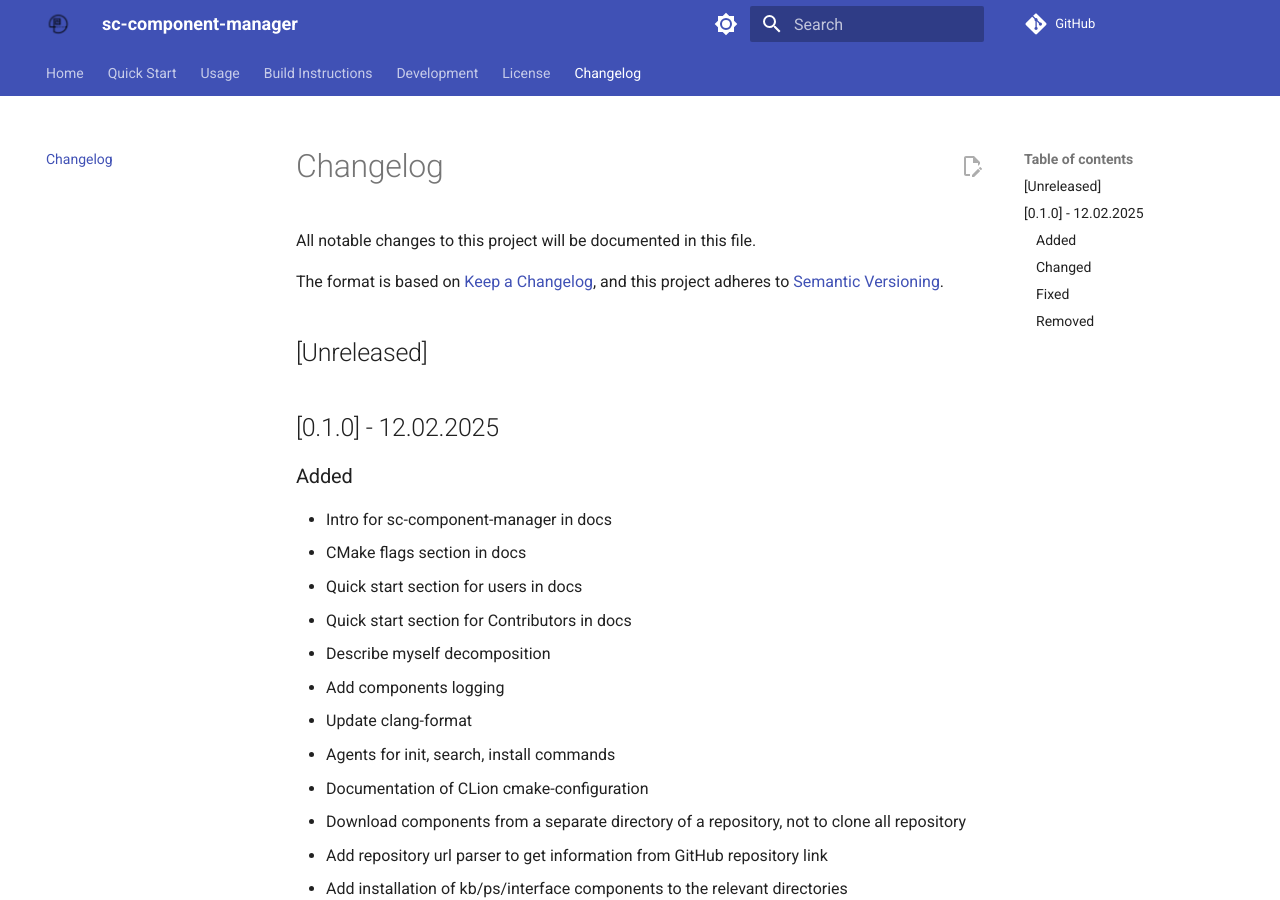
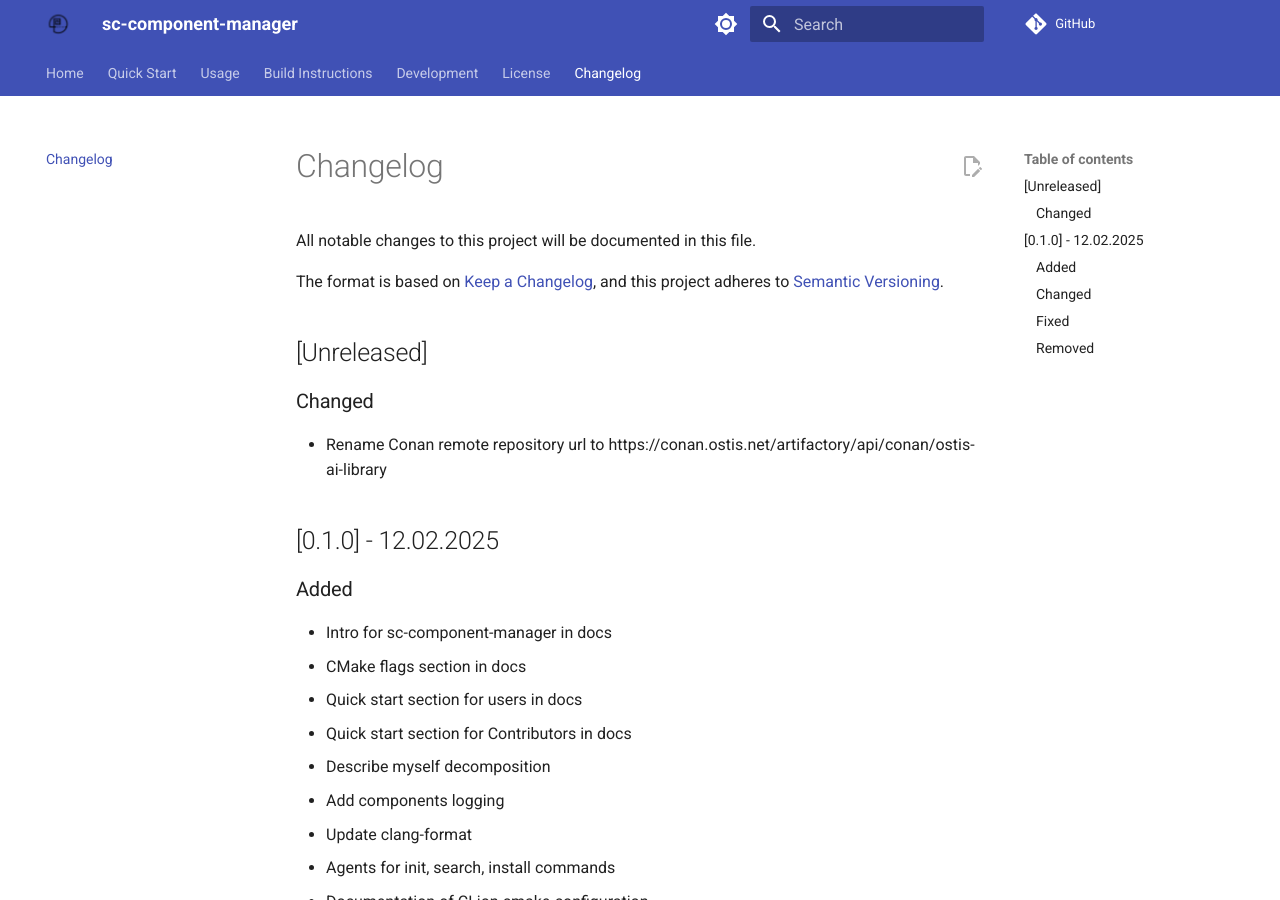
Before and after one commit to ostis-ai/sc-component-manager, an MkDocs documentation site: the page built from docs/changelog.md, in a window 1280 px wide and 900 px high. Built offline with MkDocs 1.6.1 and Material for MkDocs 9.7.7, drawn with Linux system fonts in a browser that asks for light colours; comment, search, counter and statistics services are not loaded.

Commit message:
[docs] Apply changes

```diff
--- a/docs/changelog.md
+++ b/docs/changelog.md
@@ -6,6 +6,10 @@ The format is based on [Keep a Changelog](https://keepachangelog.com/en/1.0.0/),
 and this project adheres to [Semantic Versioning](https://semver.org/spec/v2.0.0.html).
 
 ## [Unreleased]
+
+### Changed
+
+- Rename Conan remote repository url to https://conan.ostis.net/artifactory/api/conan/ostis-ai-library
 
 ## [0.1.0] - 12.02.2025
 
```
